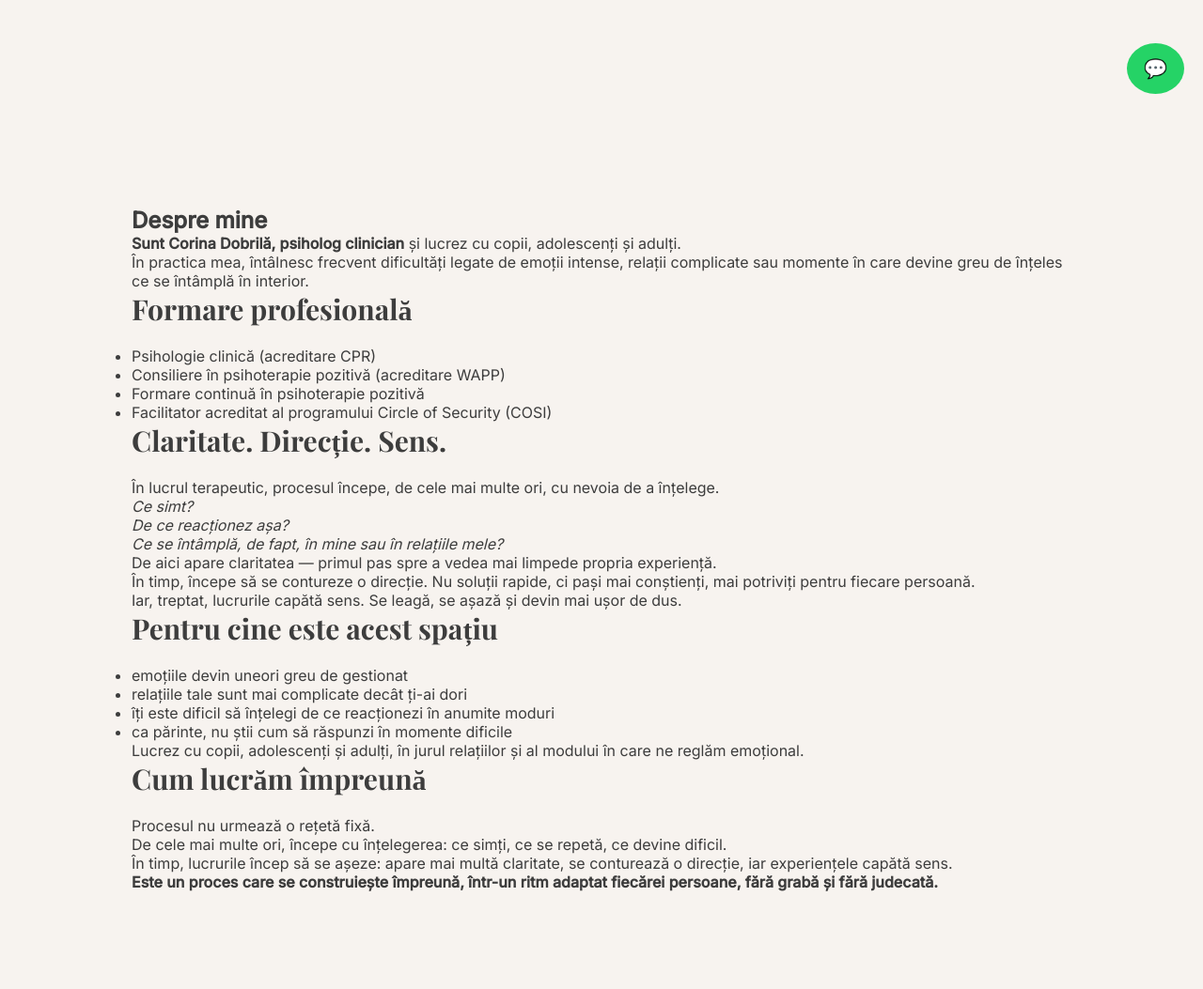
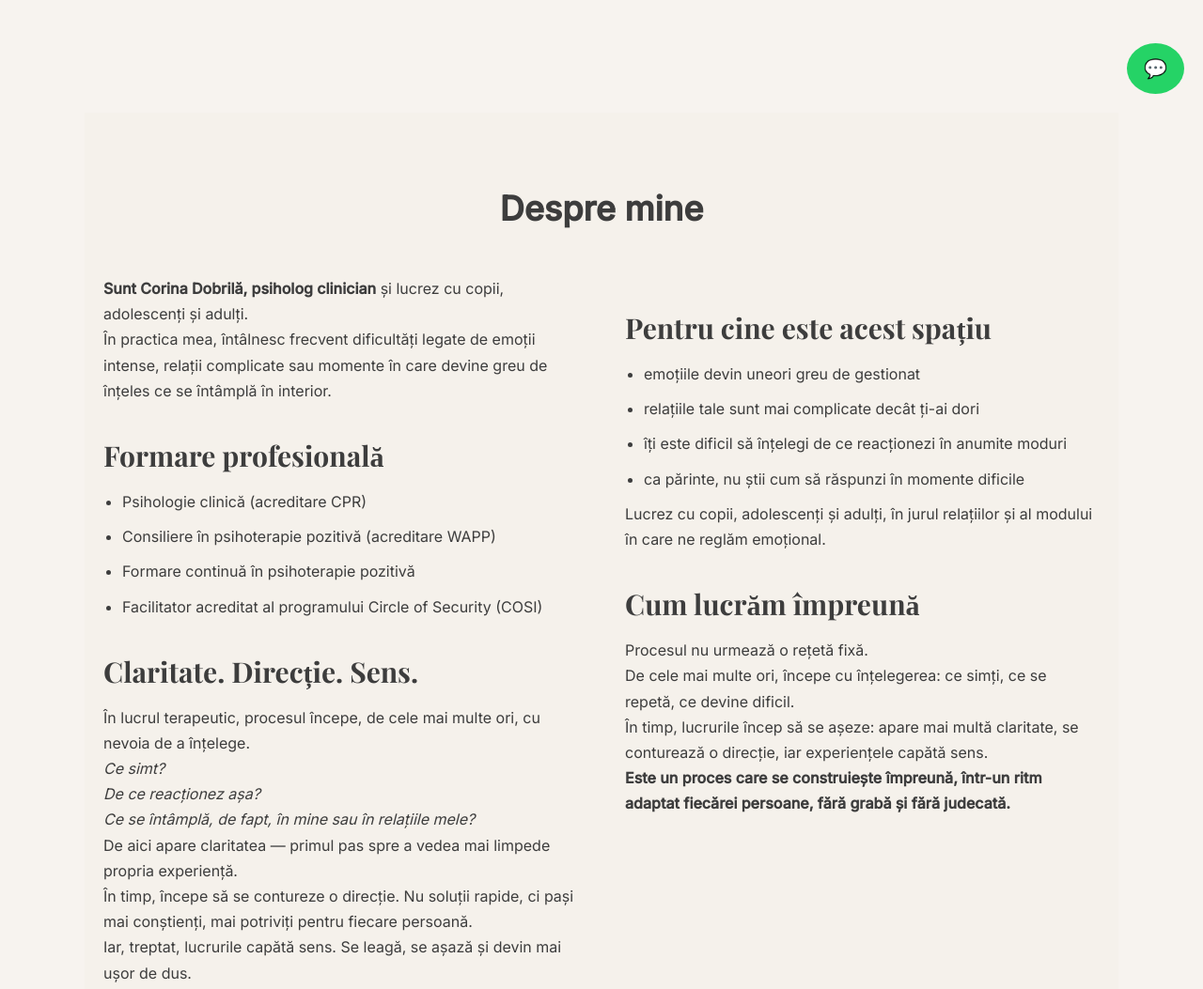
Before and after one commit to dobrilacorina-hue/corina-dobrila-site, a plain HTML site: page index.html in a window 1280 px wide. Shown: the part 680-1733 px from the top of the page at 94% size. Drawn offline with nearby package versions, Linux system fonts and the light colour scheme.

Commit message:
Update index.html

```diff
--- a/index.html
+++ b/index.html
@@ -165,7 +165,49 @@
 
     @media(max-width:768px){
       .hero {grid-template-columns:1fr; text-align:center;}
-    }
+    } .about {
+  background: #f5f1eb;
+  padding: 80px 20px;
+}
+
+.about h2 {
+  text-align: center;
+  font-size: 36px;
+  margin-bottom: 50px;
+}
+
+.about-content {
+  display: flex;
+  gap: 50px;
+  max-width: 1100px;
+  margin: auto;
+}
+
+.about-text {
+  flex: 1;
+  font-size: 16px;
+  line-height: 1.7;
+}
+
+.about h3 {
+  margin-top: 30px;
+  margin-bottom: 10px;
+}
+
+.about ul {
+  padding-left: 20px;
+}
+
+.about li {
+  margin-bottom: 10px;
+}
+
+/* responsive */
+@media(max-width: 768px) {
+  .about-content {
+    flex-direction: column;
+  }
+}
   </style>
 </head>
 
```
